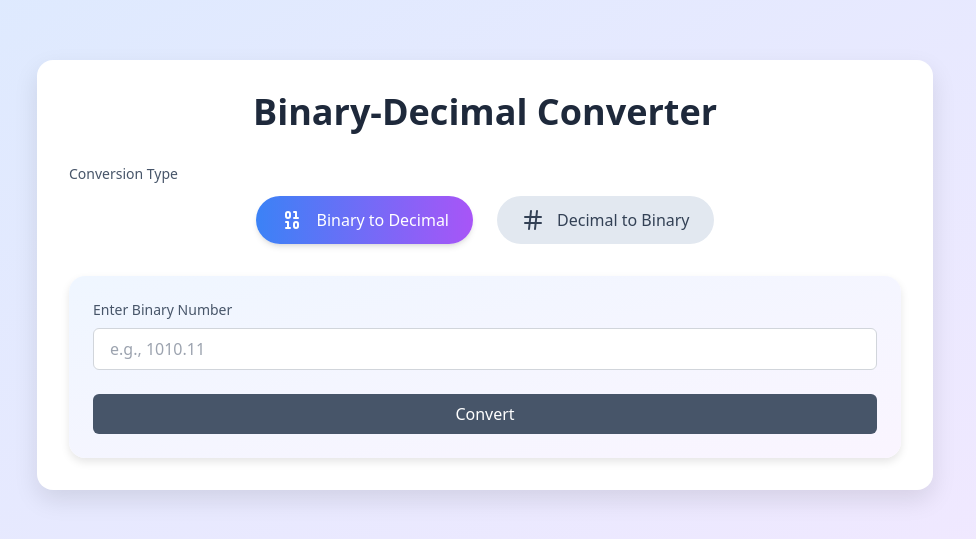
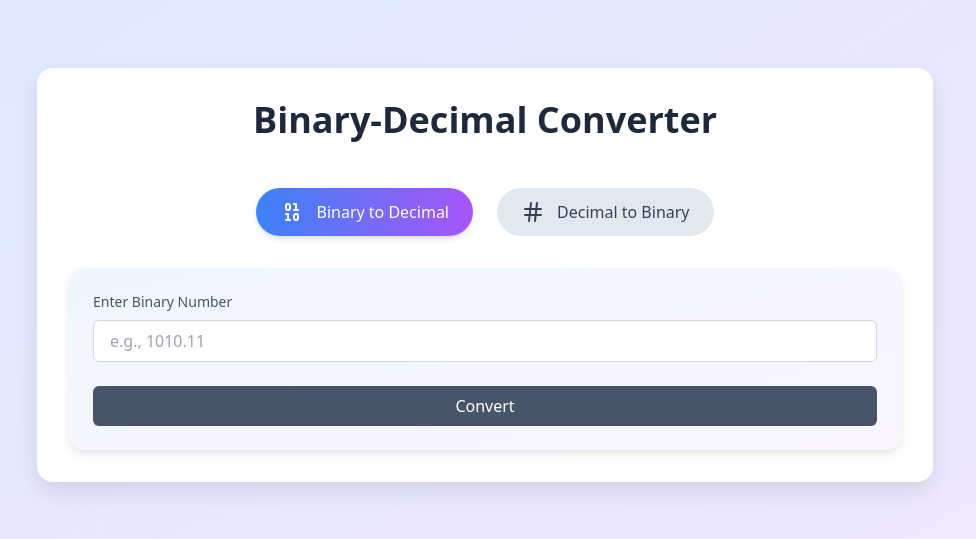
Before and after one commit to armedi/binary-decimal-converter, a React (Vite) app: page / in a window 1280 px wide. Shown: the part 125-664 px from the top of the page, without its empty margins (155-1131 px from the left). Built offline with nearby package versions, Linux system fonts and the light colour scheme.

Commit message:
remove label

```diff
--- a/src/App.tsx
+++ b/src/App.tsx
@@ -17,10 +17,7 @@ function App() {
         <h1 className="text-4xl font-bold mb-8 text-center text-slate-800 animate-fade-in">
           Binary-Decimal Converter
         </h1>
-        <div className="mb-8">
-          <label className="block text-sm font-medium text-slate-600 mb-3">
-            Conversion Type
-          </label>
+        <div className="mt-12 mb-8">
           <div className="flex justify-center space-x-6">
             <button
               className={`mode-selection-button flex items-center px-6 py-3 rounded-full transition-all duration-300 ${
```
